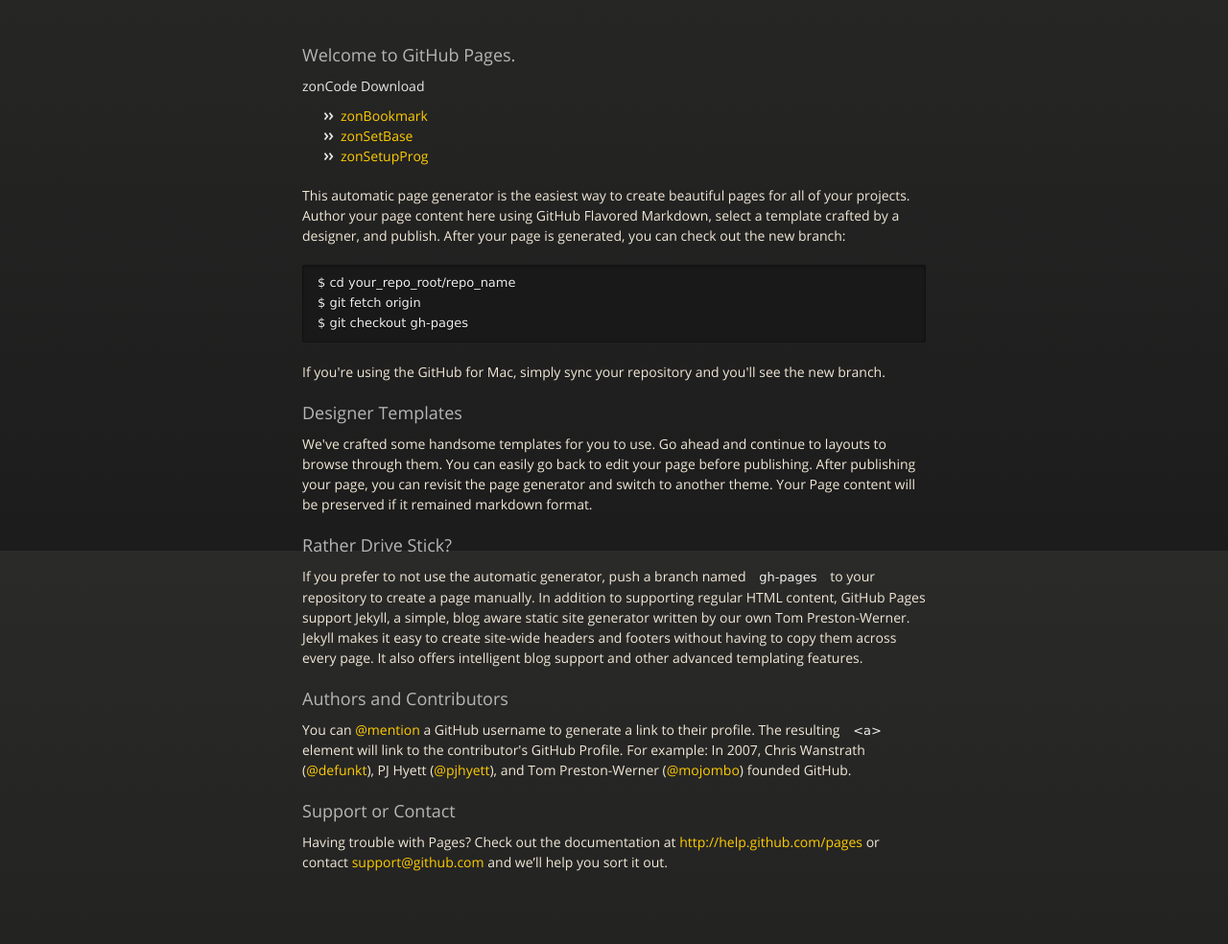
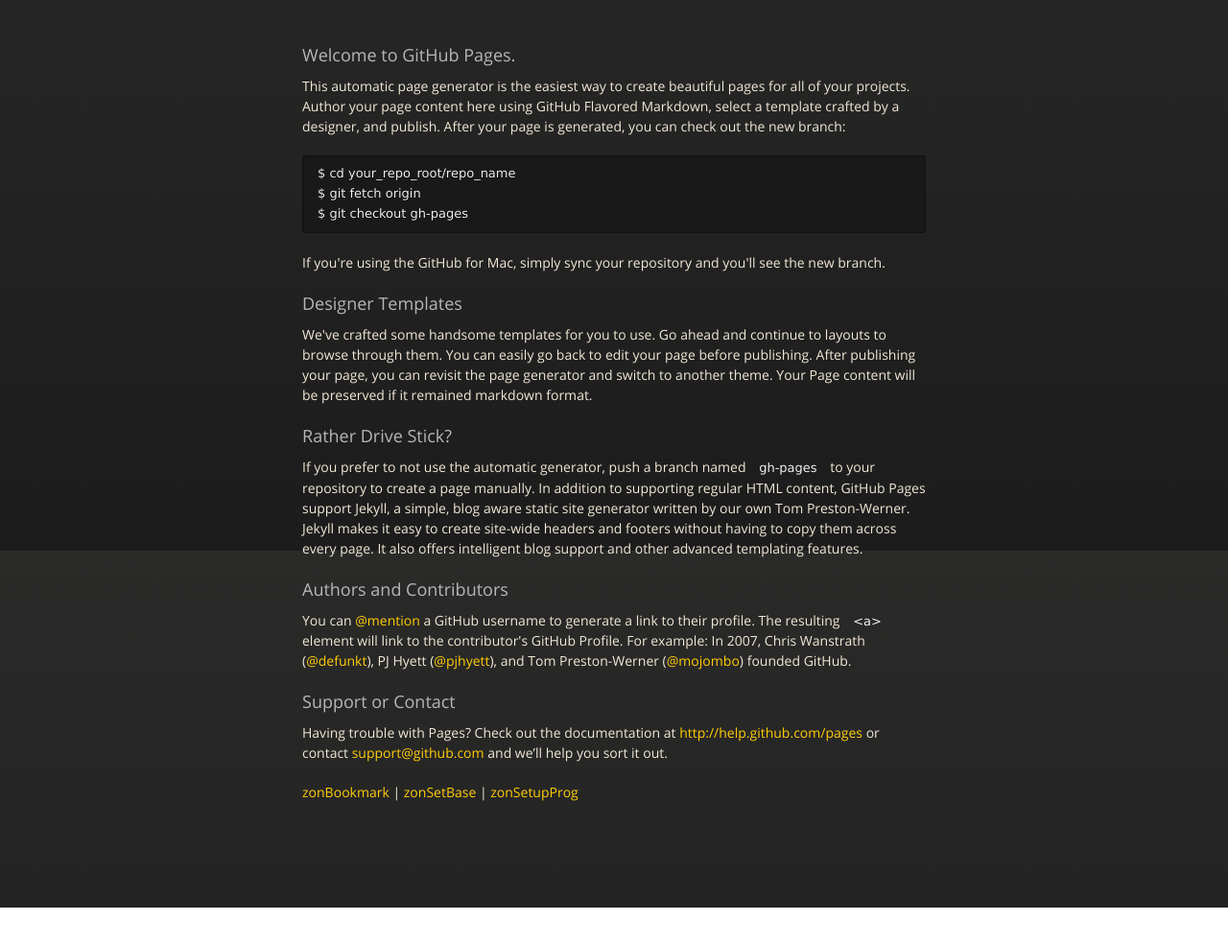
Before and after one commit to zonsaja/zonsaja.github.io, a plain HTML site: page index.html in a window 1280 px wide. Shown: the part 226-1210 px from the top of the page at 96% size. After the commit the page ends 1172 px from the top, so only its background shows below. Drawn offline with nearby package versions, Linux system fonts and the light colour scheme.

Commit message:
Update index.html (moved zonCode links) 2025-07-22
Moved zonCode links to the bottom of page

```diff
--- a/index.html
+++ b/index.html
@@ -38,14 +38,6 @@
         <h3>
 <a name="welcome-to-github-pages" class="anchor" href="#welcome-to-github-pages"><span class="octicon octicon-link"></span></a>Welcome to GitHub Pages.</h3>
 
-        <h4>zonCode Download</h4>
-
-        <ul>
-          <li><a href="https://drive.google.com/drive/folders/0B6WlTvXSFbZ_R2dNcXliSTlwQ1k" target="_blank">zonBookmark</a></li>
-          <li><a href="https://drive.google.com/drive/folders/1iQS6pWZQG4QCW_CFBtVsbZ9RKsFn1LZE" target="_blank">zonSetBase</a></li>
-          <li><a href="https://drive.google.com/drive/folders/1SG97NTNhEf4wrV7F0ePjsixJfG8YCzmM" target="_blank">zonSetupProg</a></li>
-        </ul>
-
 <p>This automatic page generator is the easiest way to create beautiful pages for all of your projects. Author your page content here using GitHub Flavored Markdown, select a template crafted by a designer, and publish. After your page is generated, you can check out the new branch:</p>
 <pre><code>$ cd your_repo_root/repo_name
 $ git fetch origin
@@ -73,6 +65,15 @@ $ git checkout gh-pages
 <a name="support-or-contact" class="anchor" href="#support-or-contact"><span class="octicon octicon-link"></span></a>Support or Contact</h3>
 
 <p>Having trouble with Pages? Check out the documentation at <a href="http://help.github.com/pages">http://help.github.com/pages</a> or contact <a href="mailto:support@github.com">support@github.com</a> and we’ll help you sort it out.</p>
+
+<p>
+  <a href="https://drive.google.com/drive/folders/0B6WlTvXSFbZ_R2dNcXliSTlwQ1k" target="_blank">zonBookmark</a>
+  |
+  <a href="https://drive.google.com/drive/folders/1iQS6pWZQG4QCW_CFBtVsbZ9RKsFn1LZE" target="_blank">zonSetBase</a>
+  |
+  <a href="https://drive.google.com/drive/folders/1SG97NTNhEf4wrV7F0ePjsixJfG8YCzmM" target="_blank">zonSetupProg</a>
+</p>
+
       </section>
 
     </div>
```
